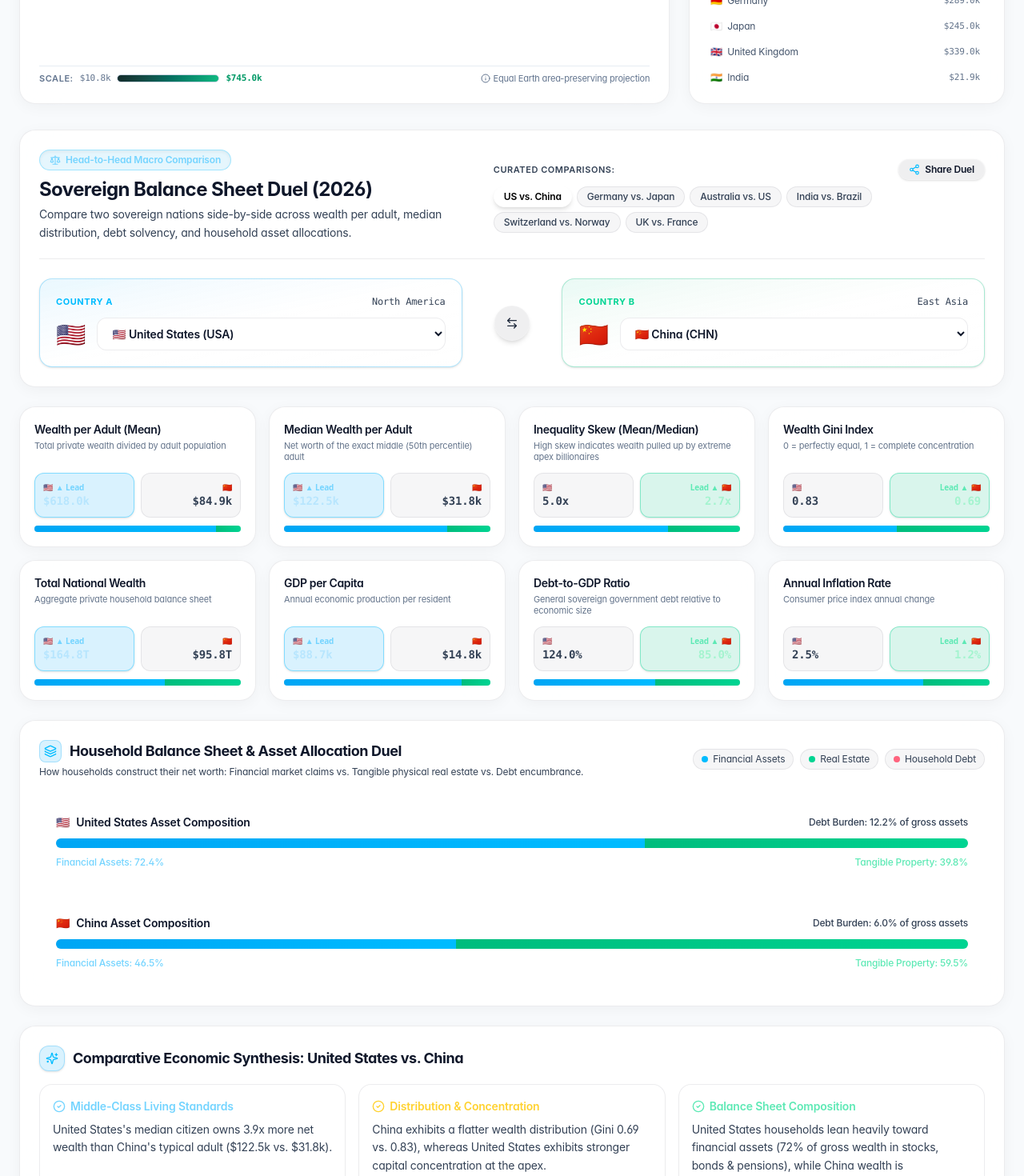
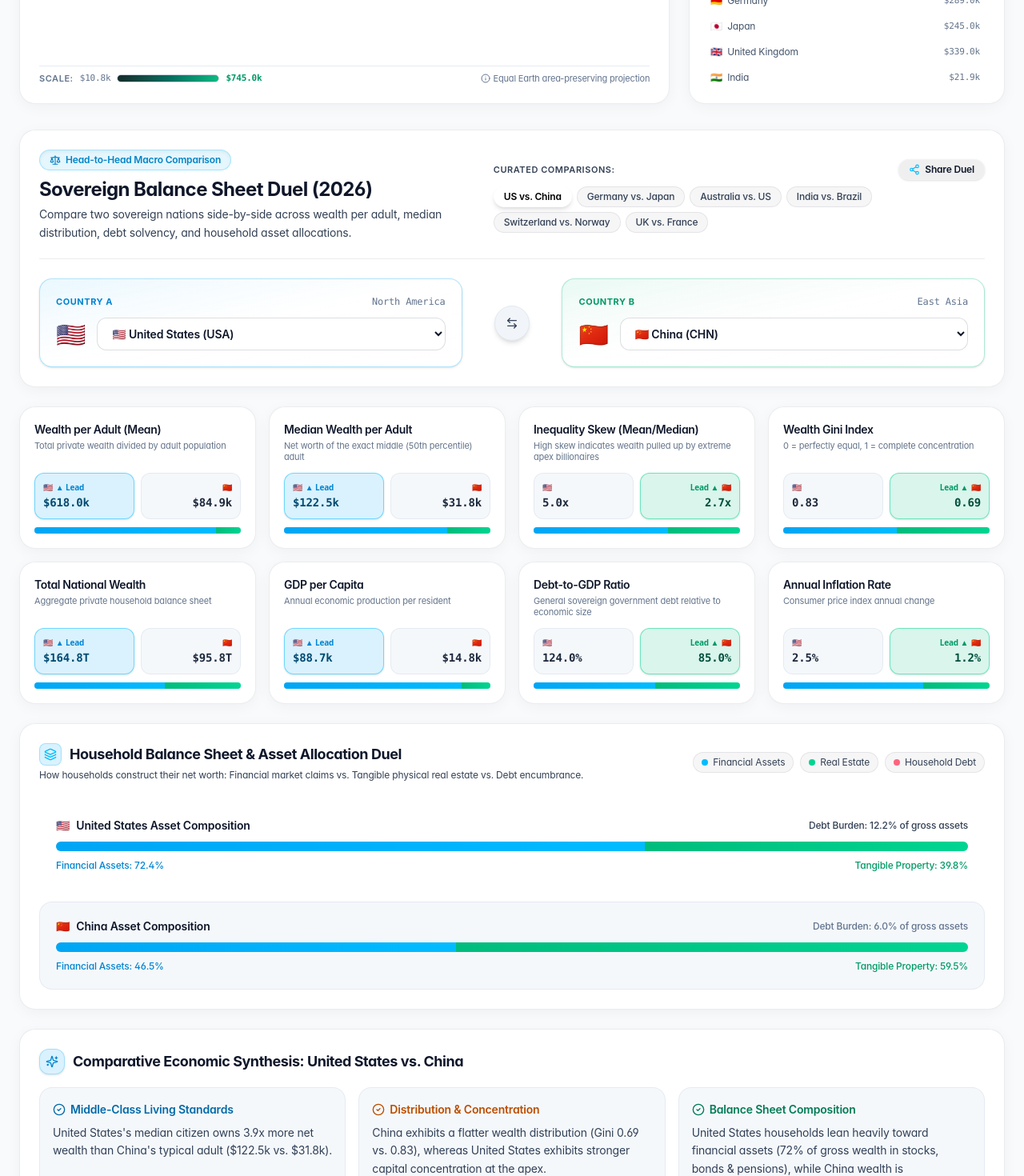
Before and after one commit to javichito/macro-monitor, a Next.js app: page /geography in a window 1280 px wide. Shown: the part 1330-2800 px from the top of the page at 80% size. Built offline with nearby package versions, Linux system fonts and the light colour scheme.

Commit message:
fix(duel): maximize lead metric contrast in light and dark modes

```diff
--- a/src/app/globals.css
+++ b/src/app/globals.css
@@ -185,6 +185,29 @@ html.light .text-slate-400 {
   color: #64748b !important;
 }
 
+/* Accent tone contrast mapping for Light Mode so pale highlights never wash out */
+html.light .text-sky-100,
+html.light .text-sky-200 {
+  color: #0369a1 !important;
+}
+html.light .text-sky-300 {
+  color: #0284c7 !important;
+}
+html.light .text-emerald-100,
+html.light .text-emerald-200 {
+  color: #047857 !important;
+}
+html.light .text-emerald-300 {
+  color: #059669 !important;
+}
+html.light .text-amber-100,
+html.light .text-amber-200 {
+  color: #b45309 !important;
+}
+html.light .text-amber-300 {
+  color: #d97706 !important;
+}
+
 /* Background surface mapping for Light Mode */
 html.light .bg-white\/\[0\.02\],
 html.light .bg-white\/\[0\.03\],
--- a/src/components/geography/CountryComparison.tsx
+++ b/src/components/geography/CountryComparison.tsx
@@ -274,10 +274,10 @@ export function CountryComparison({
           {/* Country A Picker */}
           <div className="md:col-span-5 rounded-2xl border border-sky-500/30 bg-gradient-to-br from-sky-500/[0.08] via-white/[0.03] to-transparent p-5 shadow-sm">
             <div className="flex items-center justify-between mb-3">
-              <span className="text-[11px] font-bold uppercase tracking-wider text-sky-400">
+              <span className="text-[11px] font-bold uppercase tracking-wider text-sky-600 dark:text-sky-400">
                 Country A
               </span>
-              <span className="text-xs font-mono text-slate-300">{countryA.region}</span>
+              <span className="text-xs font-mono text-slate-500 dark:text-slate-300">{countryA.region}</span>
             </div>
             <div className="flex items-center gap-3.5">
               <span className="text-3xl">{countryA.flag}</span>
@@ -285,7 +285,7 @@ export function CountryComparison({
                 <select
                   value={countryCodeA}
                   onChange={(e) => setCountryCodeA(e.target.value)}
-                  className="w-full rounded-xl border border-white/[0.12] bg-[#0c1017] px-3.5 py-2.5 text-sm font-semibold text-white focus:border-sky-400 focus:outline-none cursor-pointer"
+                  className="w-full rounded-xl border border-slate-200 dark:border-white/[0.12] bg-white dark:bg-[#0c1017] px-3.5 py-2.5 text-sm font-semibold text-slate-900 dark:text-white focus:border-sky-400 focus:outline-none cursor-pointer"
                 >
                   {COUNTRIES_DATA.map((c) => (
                     <option key={`a-${c.code}`} value={c.code} disabled={c.code === countryCodeB}>
@@ -303,7 +303,7 @@ export function CountryComparison({
               onClick={handleSwap}
               title="Swap countries"
               aria-label="Swap countries"
-              className="flex h-11 w-11 items-center justify-center rounded-full border border-white/[0.15] bg-white/[0.08] text-slate-200 hover:bg-white/[0.18] hover:text-white hover:scale-110 active:scale-95 transition-all shadow-md cursor-pointer"
+              className="flex h-11 w-11 items-center justify-center rounded-full border border-slate-200 dark:border-white/[0.15] bg-slate-100 dark:bg-white/[0.08] text-slate-700 dark:text-slate-200 hover:bg-slate-200 dark:hover:bg-white/[0.18] hover:text-slate-900 dark:hover:text-white hover:scale-110 active:scale-95 transition-all shadow-md cursor-pointer"
             >
               <ArrowLeftRight className="h-4 w-4" />
             </button>
@@ -312,10 +312,10 @@ export function CountryComparison({
           {/* Country B Picker */}
           <div className="md:col-span-5 rounded-2xl border border-emerald-500/30 bg-gradient-to-br from-emerald-500/[0.08] via-white/[0.03] to-transparent p-5 shadow-sm">
             <div className="flex items-center justify-between mb-3">
-              <span className="text-[11px] font-bold uppercase tracking-wider text-emerald-400">
+              <span className="text-[11px] font-bold uppercase tracking-wider text-emerald-600 dark:text-emerald-400">
                 Country B
               </span>
-              <span className="text-xs font-mono text-slate-300">{countryB.region}</span>
+              <span className="text-xs font-mono text-slate-500 dark:text-slate-300">{countryB.region}</span>
             </div>
             <div className="flex items-center gap-3.5">
               <span className="text-3xl">{countryB.flag}</span>
@@ -323,7 +323,7 @@ export function CountryComparison({
                 <select
                   value={countryCodeB}
                   onChange={(e) => setCountryCodeB(e.target.value)}
-                  className="w-full rounded-xl border border-white/[0.12] bg-[#0c1017] px-3.5 py-2.5 text-sm font-semibold text-white focus:border-emerald-400 focus:outline-none cursor-pointer"
+                  className="w-full rounded-xl border border-slate-200 dark:border-white/[0.12] bg-white dark:bg-[#0c1017] px-3.5 py-2.5 text-sm font-semibold text-slate-900 dark:text-white focus:border-emerald-400 focus:outline-none cursor-pointer"
                 >
                   {COUNTRIES_DATA.map((c) => (
                     <option key={`b-${c.code}`} value={c.code} disabled={c.code === countryCodeA}>
@@ -491,28 +491,28 @@ export function CountryComparison({
               />
             </div>
 
-            <div className="flex justify-between text-xs text-slate-300 mt-2.5 font-medium">
-              <span className="text-sky-300">
+            <div className="flex justify-between text-xs mt-2.5 font-medium">
+              <span className="text-sky-600 dark:text-sky-300">
                 Financial Assets: {formatPercent(metricsA.assetMix.financialShare)}
               </span>
-              <span className="text-emerald-300">
+              <span className="text-emerald-600 dark:text-emerald-300">
                 Tangible Property: {formatPercent(metricsA.assetMix.nonFinancialShare)}
               </span>
             </div>
           </div>
 
-          <div className="rounded-2xl border border-white/[0.10] bg-white/[0.035] p-4 sm:p-5">
-            <div className="flex items-center justify-between text-sm mb-2.5 font-semibold text-white">
+          <div className="rounded-2xl border border-slate-200/80 dark:border-white/[0.10] bg-slate-100/70 dark:bg-white/[0.035] p-4 sm:p-5">
+            <div className="flex items-center justify-between text-sm mb-2.5 font-semibold text-slate-900 dark:text-white">
               <span className="flex items-center gap-2">
                 <span>{countryB.flag}</span>
                 <span>{countryB.name} Asset Composition</span>
               </span>
-              <span className="text-xs text-slate-300 font-medium">
+              <span className="text-xs text-slate-500 dark:text-slate-300 font-medium">
                 Debt Burden: {formatPercent(metricsB.assetMix.debtShareOfGross)} of gross assets
               </span>
             </div>
 
-            <div className="h-3 w-full rounded-full bg-white/[0.08] overflow-hidden flex shadow-inner">
+            <div className="h-3 w-full rounded-full bg-slate-200 dark:bg-white/[0.08] overflow-hidden flex shadow-inner">
               <div
                 className="h-full bg-gradient-to-r from-sky-500 to-sky-400 transition-all duration-500"
                 style={{ width: `${metricsB.assetMix.financialShare}%` }}
@@ -525,11 +525,11 @@ export function CountryComparison({
               />
             </div>
 
-            <div className="flex justify-between text-xs text-slate-300 mt-2.5 font-medium">
-              <span className="text-sky-300">
+            <div className="flex justify-between text-xs mt-2.5 font-medium">
+              <span className="text-sky-600 dark:text-sky-300">
                 Financial Assets: {formatPercent(metricsB.assetMix.financialShare)}
               </span>
-              <span className="text-emerald-300">
+              <span className="text-emerald-600 dark:text-emerald-300">
                 Tangible Property: {formatPercent(metricsB.assetMix.nonFinancialShare)}
               </span>
             </div>
@@ -538,36 +538,36 @@ export function CountryComparison({
       </div>
 
       {/* Automated Macro Narrative Synthesis */}
-      <div className="apple-card p-5 sm:p-6 shadow-2xl border-white/[0.12] bg-gradient-to-br from-white/[0.05] via-white/[0.02] to-sky-500/[0.04]">
+      <div className="apple-card p-5 sm:p-6 shadow-2xl border-slate-200/80 dark:border-white/[0.12] bg-gradient-to-br from-white/80 via-white/50 to-sky-500/[0.05] dark:from-white/[0.05] dark:via-white/[0.02] dark:to-sky-500/[0.04]">
         <div className="flex items-center gap-2.5 mb-3">
-          <div className="flex h-8 w-8 items-center justify-center rounded-xl bg-sky-500/15 text-sky-400 border border-sky-500/25 shadow-sm">
+          <div className="flex h-8 w-8 items-center justify-center rounded-xl bg-sky-500/15 text-sky-600 dark:text-sky-400 border border-sky-500/25 shadow-sm">
             <Sparkles className="h-4 w-4" />
           </div>
-          <h3 className="text-base sm:text-lg font-bold text-white tracking-tight">
+          <h3 className="text-base sm:text-lg font-bold text-slate-900 dark:text-white tracking-tight">
             Comparative Economic Synthesis: {countryA.name} vs. {countryB.name}
           </h3>
         </div>
 
-        <div className="grid grid-cols-1 md:grid-cols-3 gap-4 mt-4 text-xs sm:text-sm text-slate-300 leading-relaxed">
-          <div className="rounded-2xl border border-white/[0.08] bg-white/[0.035] p-4">
-            <div className="font-semibold text-sky-300 mb-1.5 flex items-center gap-1.5">
+        <div className="grid grid-cols-1 md:grid-cols-3 gap-4 mt-4 text-xs sm:text-sm leading-relaxed">
+          <div className="rounded-2xl border border-slate-200/80 dark:border-white/[0.08] bg-slate-100/70 dark:bg-white/[0.035] p-4">
+            <div className="font-semibold text-sky-700 dark:text-sky-300 mb-1.5 flex items-center gap-1.5">
               <CheckCircle2 className="h-4 w-4" /> Middle-Class Living Standards
             </div>
-            <p className="font-normal text-slate-300">{narrative.medianComparison}</p>
+            <p className="font-normal text-slate-700 dark:text-slate-300">{narrative.medianComparison}</p>
           </div>
 
-          <div className="rounded-2xl border border-white/[0.08] bg-white/[0.035] p-4">
-            <div className="font-semibold text-amber-300 mb-1.5 flex items-center gap-1.5">
+          <div className="rounded-2xl border border-slate-200/80 dark:border-white/[0.08] bg-slate-100/70 dark:bg-white/[0.035] p-4">
+            <div className="font-semibold text-amber-700 dark:text-amber-300 mb-1.5 flex items-center gap-1.5">
               <CheckCircle2 className="h-4 w-4" /> Distribution &amp; Concentration
             </div>
-            <p className="font-normal text-slate-300">{narrative.inequalityComparison}</p>
+            <p className="font-normal text-slate-700 dark:text-slate-300">{narrative.inequalityComparison}</p>
           </div>
 
-          <div className="rounded-2xl border border-white/[0.08] bg-white/[0.035] p-4">
-            <div className="font-semibold text-emerald-300 mb-1.5 flex items-center gap-1.5">
+          <div className="rounded-2xl border border-slate-200/80 dark:border-white/[0.08] bg-slate-100/70 dark:bg-white/[0.035] p-4">
+            <div className="font-semibold text-emerald-700 dark:text-emerald-300 mb-1.5 flex items-center gap-1.5">
               <CheckCircle2 className="h-4 w-4" /> Balance Sheet Composition
             </div>
-            <p className="font-normal text-slate-300">{narrative.assetStructure}</p>
+            <p className="font-normal text-slate-700 dark:text-slate-300">{narrative.assetStructure}</p>
           </div>
         </div>
       </div>
@@ -626,33 +626,45 @@ function MetricBattleCard({
           <div
             className={`rounded-xl p-2.5 text-left border transition-colors ${
               isBetterA
-                ? 'bg-sky-500/15 border-sky-400/40 text-sky-200 font-bold shadow-sm'
-                : 'bg-white/[0.04] border-white/[0.08] text-slate-300'
+                ? 'bg-sky-500/15 border-sky-400/50 dark:border-sky-400/40 shadow-sm'
+                : 'bg-slate-100/70 dark:bg-white/[0.04] border-slate-200/80 dark:border-white/[0.08]'
             }`}
           >
-            <div className="text-[10px] font-sans font-medium text-slate-400 flex items-center gap-1">
+            <div className="text-[10px] font-sans font-medium text-slate-500 dark:text-slate-400 flex items-center gap-1">
               <span>{flagA}</span>
-              {isBetterA && <span className="text-sky-300 font-semibold">▲ Lead</span>}
+              {isBetterA && <span className="text-sky-600 dark:text-sky-300 font-semibold">▲ Lead</span>}
             </div>
-            <span className="text-xs sm:text-sm font-semibold">{valA}</span>
+            <span
+              className={`text-xs sm:text-sm font-bold block mt-0.5 ${
+                isBetterA ? 'text-sky-900 dark:text-sky-100' : 'text-slate-800 dark:text-slate-200'
+              }`}
+            >
+              {valA}
+            </span>
           </div>
 
           <div
             className={`rounded-xl p-2.5 text-right border transition-colors ${
               isBetterB
-                ? 'bg-emerald-500/15 border-emerald-400/40 text-emerald-200 font-bold shadow-sm'
-                : 'bg-white/[0.04] border-white/[0.08] text-slate-300'
+                ? 'bg-emerald-500/15 border-emerald-400/50 dark:border-emerald-400/40 shadow-sm'
+                : 'bg-slate-100/70 dark:bg-white/[0.04] border-slate-200/80 dark:border-white/[0.08]'
             }`}
           >
-            <div className="text-[10px] font-sans font-medium text-slate-400 flex items-center justify-end gap-1">
-              {isBetterB && <span className="text-emerald-300 font-semibold">Lead ▲</span>}
+            <div className="text-[10px] font-sans font-medium text-slate-500 dark:text-slate-400 flex items-center justify-end gap-1">
+              {isBetterB && <span className="text-emerald-600 dark:text-emerald-300 font-semibold">Lead ▲</span>}
               <span>{flagB}</span>
             </div>
-            <span className="text-xs sm:text-sm font-semibold">{valB}</span>
+            <span
+              className={`text-xs sm:text-sm font-bold block mt-0.5 ${
+                isBetterB ? 'text-emerald-900 dark:text-emerald-100' : 'text-slate-800 dark:text-slate-200'
+              }`}
+            >
+              {valB}
+            </span>
           </div>
         </div>
 
-        <div className="h-2 w-full rounded-full bg-white/[0.08] overflow-hidden flex shadow-inner">
+        <div className="h-2 w-full rounded-full bg-slate-200 dark:bg-white/[0.08] overflow-hidden flex shadow-inner">
           <div
             className="h-full bg-gradient-to-r from-sky-500 to-sky-400 transition-all duration-500"
             style={{ width: `${percentA}%` }}
```
